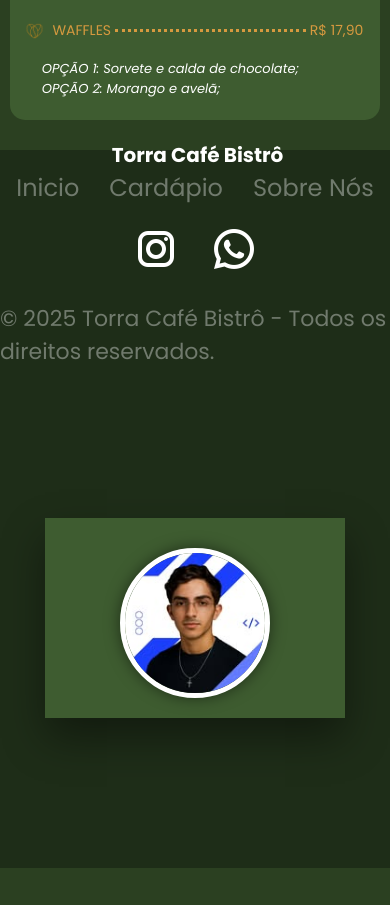
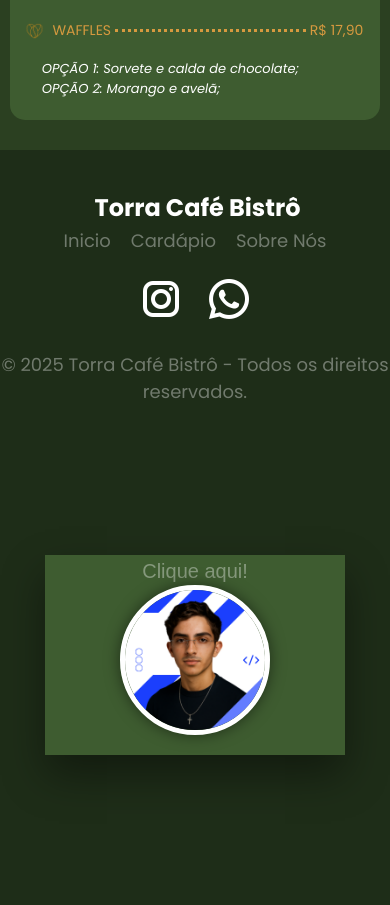
Before and after one commit to ArthurAraujo209/Cardapio-Cafe-Torra-Bistro, a plain HTML site: page cardapio.html in a window 390 px wide. Shown: the part 9254-10159 px from the top of the page. Before the commit the page ends 10122 px from the top, so only its background shows below. Drawn offline with Linux system fonts and the light colour scheme.

Commit message:
Responsividade do footer

```diff
--- a/cardapio.html
+++ b/cardapio.html
@@ -846,7 +846,8 @@
                 <div class="slide slide1">
                     <div class="content">
                         <div class="icon">
-                            <i><img src="./img/foto arthur dev.jpg" alt=""></i>
+                            <i><img src="./img/foto arthur dev.png" alt=""></i>
+                            <p style="margin-top: 5px; font-size: 20px;">Clique aqui!</p>
                         </div>
                     </div>
                 </div>
--- a/css/footer.css
+++ b/css/footer.css
@@ -265,7 +265,6 @@ i{
     transition: 0.5s;
 }
 i:hover{
-    top: 10%;
     transition: 0.5s;
 }
 i img{
@@ -294,3 +293,29 @@ i img:hover{
     color: #1e3dff;
 
 }
+
+
+
+
+@media (max-width: 900px) {
+    footer ul li{
+        margin: 0 10px;
+        font-size: 20px;
+    }
+    footer p{
+        font-size: 18px;
+        text-align: center;
+    }
+    footer h1{
+        font-size: 24px;
+        margin-top: 40px;
+    }
+    footer a{
+        font-size: 18px;
+    }
+
+}
+
+@media (max-width: 600px) {
+
+}
```
Also changed, not shown: img/foto arthur dev.jpg (deleted), img/foto arthur dev.png (added).
